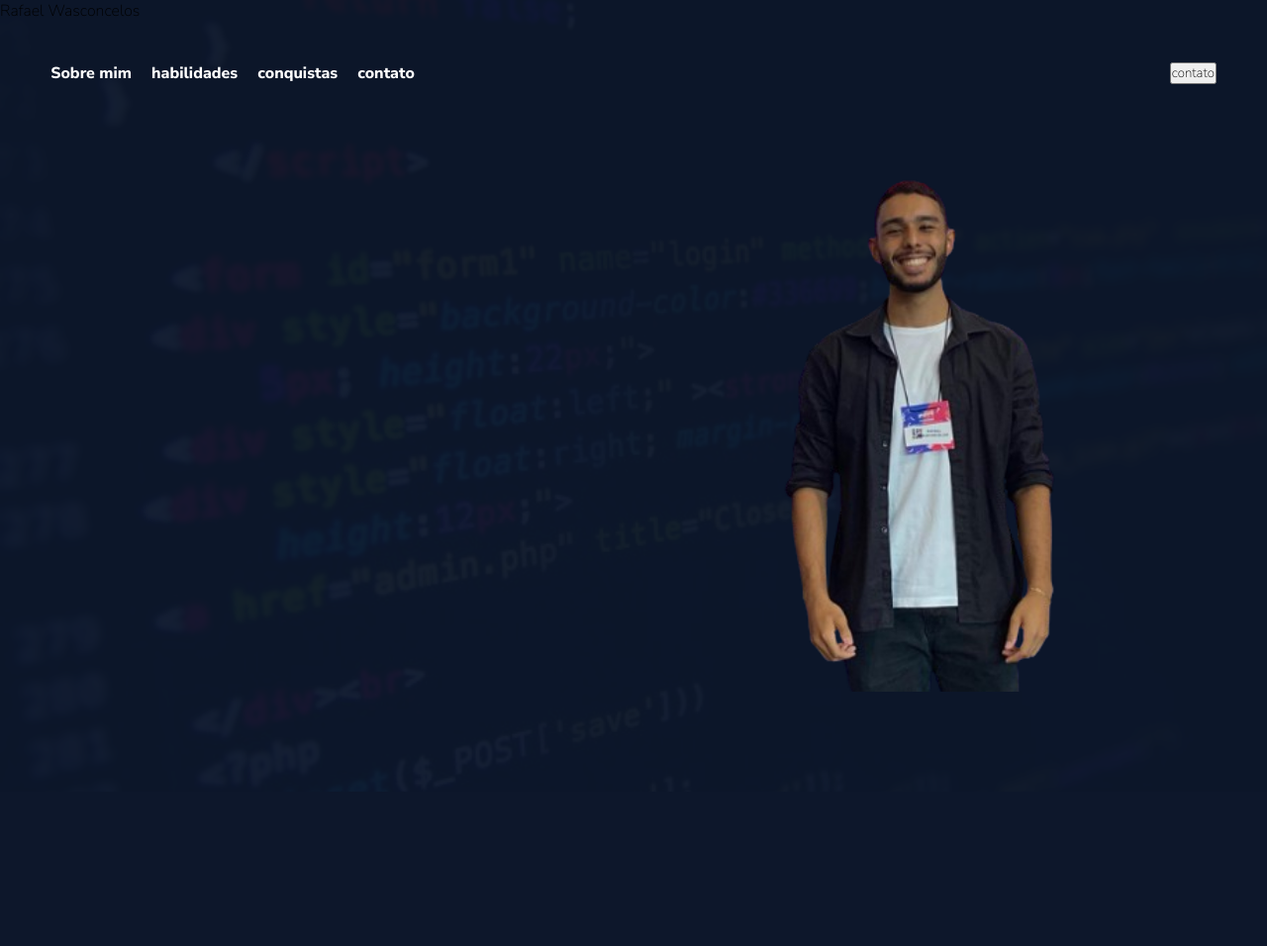
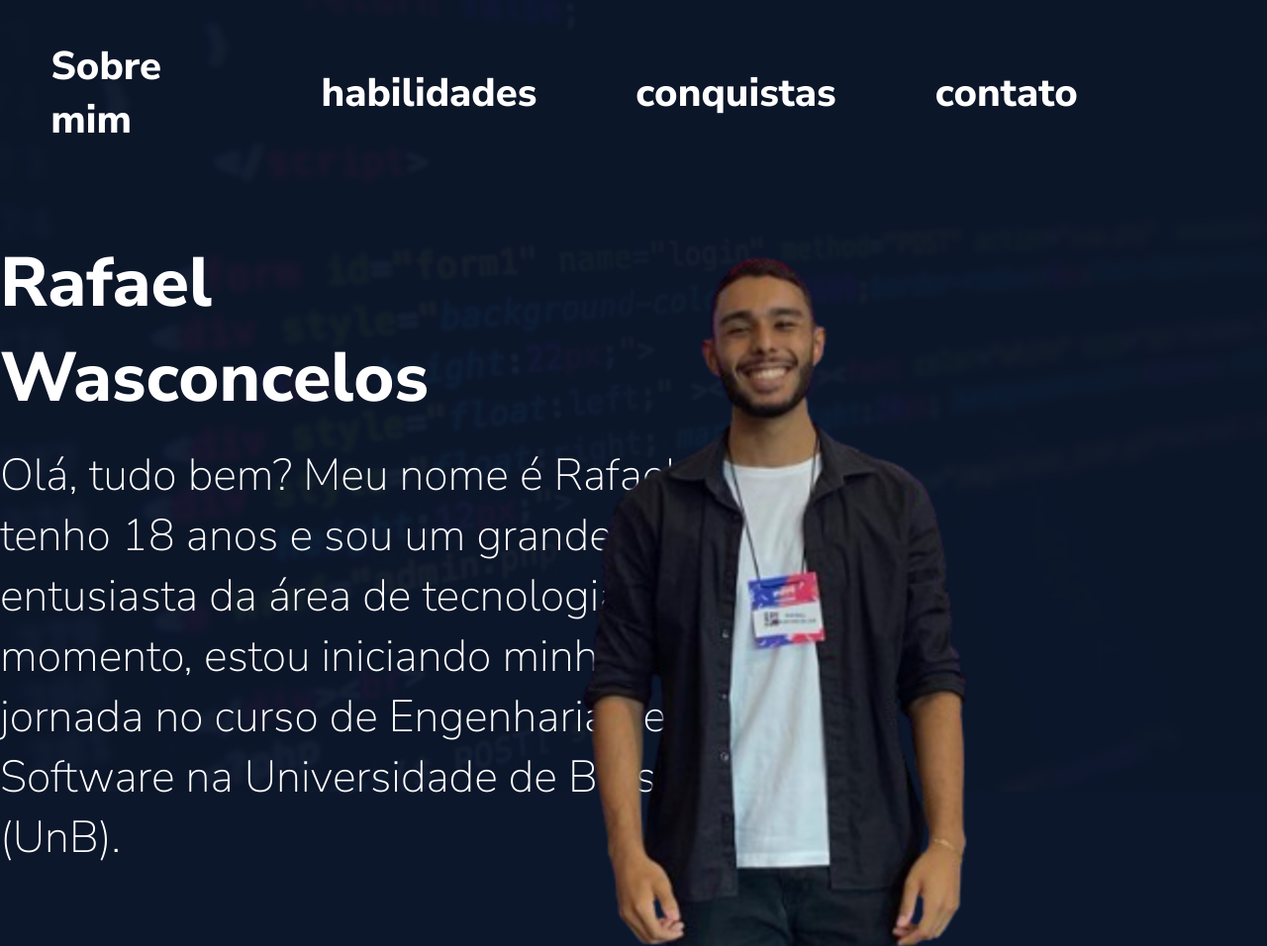
Before and after one commit to RafaelWasconcelos/PT_ORC, a plain HTML site: page portfólio.html in a window 1280 px wide. Shown: the top 956 px of the page at 99% size. Before the commit the page ends 800 px from the top, so only its background shows below. Drawn offline with Linux system fonts and the light colour scheme.

Commit message:
entrega orc

```diff
--- a/portfólio.html
+++ b/portfólio.html
@@ -4,7 +4,7 @@
     <meta charset="UTF-8">
     <meta name="viewport">
     <link rel= "stylesheet" href="style.css">
-    <tittle>Rafael Wasconcelos</tittle>
+    <title>Rafael Wasconcelos</title>
 
 <link rel="preconnect" href="https://fonts.googleapis.com">
 <link rel="preconnect" href="https://fonts.gstatic.com" crossorigin>
@@ -24,17 +24,17 @@
                     <li><a href="#">contato</a></li>
                 </ul>
             </nav>
-
-            <div class="btncontato">
-                <a href = "#">
-                    <button>contato</button>
-                </a>
-            </div><!--btncontato-->
         </div><!--interface-->
     </header>
 
-   <!-- Imagem à direita com recuo -->
-   <img src= "imagens/eu inova.png"  alt= "Sua imagem" class="imagem-direita">
+   <div class="content">
+        <div class="main info">
+            <h1 style="color: #FFFFFF; font-size: 70px; margin-bottom: 20px;">Rafael<br>Wasconcelos</h1>
+            <p class="intro-text">Olá, tudo bem? Meu nome é Rafael, tenho 18 anos e sou um grande entusiasta da área de tecnologia. No momento, estou iniciando minha jornada no curso de Engenharia de Software na Universidade de Brasília (UnB).</p>
+            <img src= "imagens/eu inova.png"  alt= "Sua imagem" class="imagem-direita">
+        </div>
+   </div>
+
 
 </body>
 </html>
--- a/style.css
+++ b/style.css
@@ -24,15 +24,15 @@ body::before {
     right: 0;
     bottom: 0;
     left: 0;
-    opacity: 0.04; /* Ajuste a opacidade conforme necessário (de 0 a 1) */
-    z-index: -1; /* Para garantir que o elemento não cubra outros conteúdos */
+    opacity: 0.04;
+    z-index: -1;
 }
 
 .imagem-direita {
     position: absolute;
     top: 0px;
     right: 10px;
-    width: 700px;
+    width: 1000px;
     height: auto;
 }
 
@@ -52,33 +52,64 @@ header{
 
 header > .interface{
     display: flex;
-    align-items: center;
-    justify-content: space-between;
+    align-items: flex-start;
+
 }
 
 .menu-desktop {
     display: flex;
-    justify-content: center; /* Centraliza horizontalmente */
+    justify-content: center;
 }
 
 .menu-desktop ul {
     list-style: none;
     display: flex;
-    align-items: center; /* Centraliza verticalmente */
+    align-items: center;
+    margin-right:  40px;
 }
 
 .menu-desktop li {
-    margin-right: 20px;
+    margin-right:  100px;
 }
 
-.menu-desktop a {
+.menu-desktop li a {
     text-decoration: none;
     color: #FFFFFF;
     font-weight: bold;
-    font-size: 16px;
+    font-size: 40px;
     transition: color 0.3s ease;
 }
 
-.menu-desktop a:hover {
+.menu-desktop li:hover a {
     color: #64FFDA;
 }
+
+.content {
+    display: flex;
+    justify-content: flex-start;
+    align-items: center;
+    flex-direction: column;
+    margin-top: 50px;
+    margin-right: 500px;
+
+}
+
+.main-info h1 {
+    color: rgb(240, 240, 240);
+    font-size: 50px;
+    margin-bottom: 20px;
+}
+
+.main-info img {
+    width: 150px;
+    height: auto;
+    margin-right: 0px;
+}
+
+.intro-text{
+    color: #FFFFFF;
+    font-size: 45px;
+    text-align: left;
+    max-width: 800px;
+    margin: 0 auto;
+}
```
